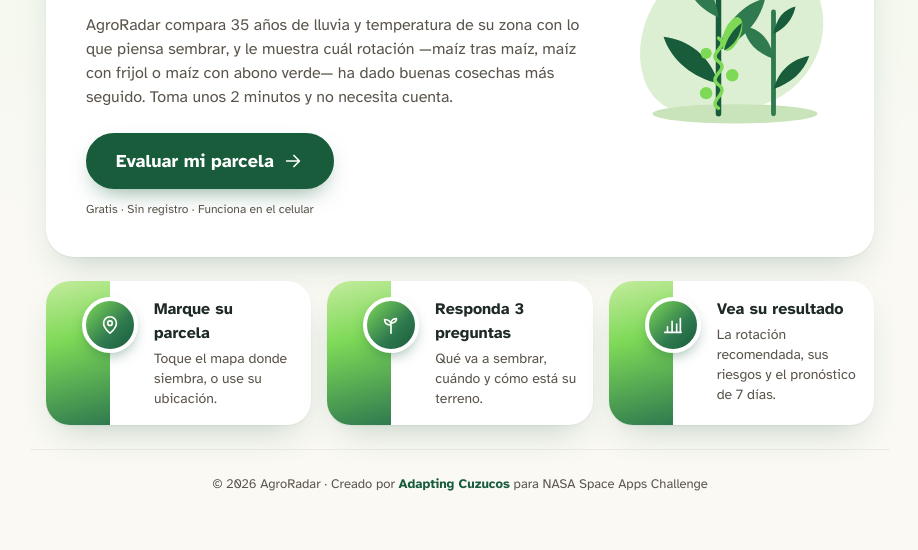
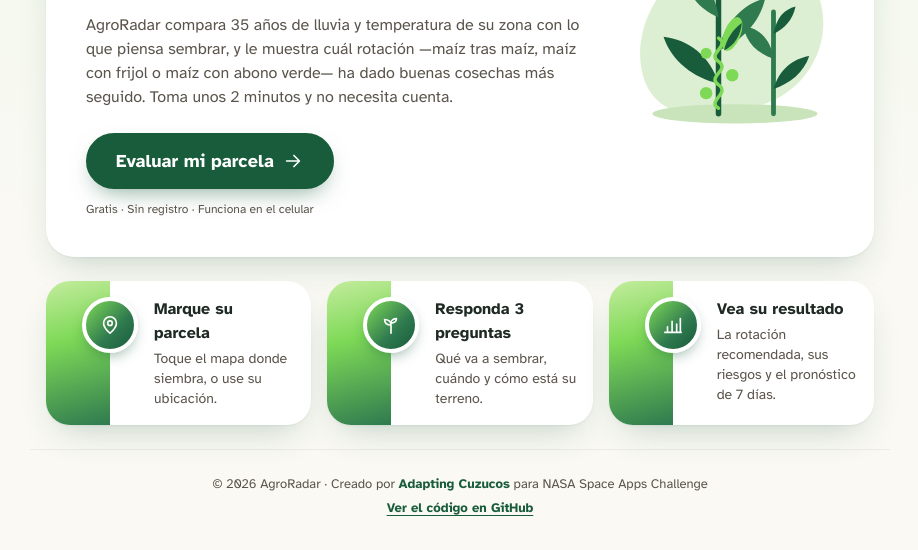
Before and after one commit to 8gmhjw9g5r-lgtm/agroradar, a plain HTML site: page frontend/index.html in a window 1280 px wide. Shown: the part 303-853 px from the top of the page, without its empty margins (180-1098 px from the left). Before the commit the page ends 829 px from the top, so only its background shows below. Drawn offline with nearby package versions, Linux system fonts and the light colour scheme.

Commit message:
Link the public GitHub repo from the page footer
- Footer: "View the code on GitHub" / "Ver el código en GitHub" under the
  copyright line, opening the repo in a new tab.
- SPACE_APPS_SUBMISSION.md: the repo is public; it was not added to the
  form before it locked, so the footer link points judges to it.

Co-Authored-By: Claude Opus 5.5 <noreply@anthropic.com>

```diff
--- a/frontend/index.html
+++ b/frontend/index.html
@@ -322,6 +322,7 @@
 
   footer { max-width:860px; margin:24px auto 0; padding:24px 16px 32px; border-top:1px solid var(--mist); text-align:center; font-size:13px; line-height:20px; color:var(--clay); }
   footer b { color:var(--evergreen); }
+  footer .code { display:inline-block; margin-top:4px; color:var(--evergreen); font-weight:700; text-underline-offset:3px; }
   .toast { position:fixed; left:50%; bottom:96px; transform:translateX(-50%); z-index:2000; background:var(--evergreen); color:#fff; padding:10px 20px; border-radius:var(--pill); box-shadow:var(--e4); font-weight:700; }
 </style>
 </head>
@@ -494,7 +495,7 @@
     </div>
   </div>
 </main>
-<footer><span data-t="footer"></span></footer>
+<footer><span data-t="footer"></span><br><a class="code" href="https://github.com/8gmhjw9g5r-lgtm/agroradar" target="_blank" rel="noopener" data-t="code_link"></a></footer>
 <script>
 const T = {
   es: {
@@ -617,6 +618,7 @@ const T = {
     default: 'Es una vista general útil para cualquier parcela.',
     forecast_title: 'Clima de los próximos 7 días', today: 'Hoy',
     relang: 'Vuelva a calcular para ver los avisos y la explicación en español.',
+    code_link: 'Ver el código en GitHub',
     footer: '© 2026 AgroRadar · Creado por <b>Adapting Cuzucos</b> para NASA Space Apps Challenge',
     maize_maize: 'Maíz tras maíz', maize_bean: 'Maíz con frijol', maize_green_manure: 'Maíz con abono verde',
     el_nino_w: 'El Niño', la_nina_w: 'La Niña', neutral_w: 'neutral',
@@ -742,6 +744,7 @@ const T = {
     default: 'It is a useful general view for any plot.',
     forecast_title: 'Weather for the next 7 days', today: 'Today',
     relang: 'Calculate again to see the warnings and explanation in English.',
+    code_link: 'View the code on GitHub',
     footer: '© 2026 AgroRadar · Created by <b>Adapting Cuzucos</b> for NASA Space Apps Challenge',
     maize_maize: 'Corn after corn', maize_bean: 'Corn with beans', maize_green_manure: 'Corn with green manure',
     el_nino_w: 'El Niño', la_nina_w: 'La Niña', neutral_w: 'neutral',
```
Also changed, not shown: 1 other file.
